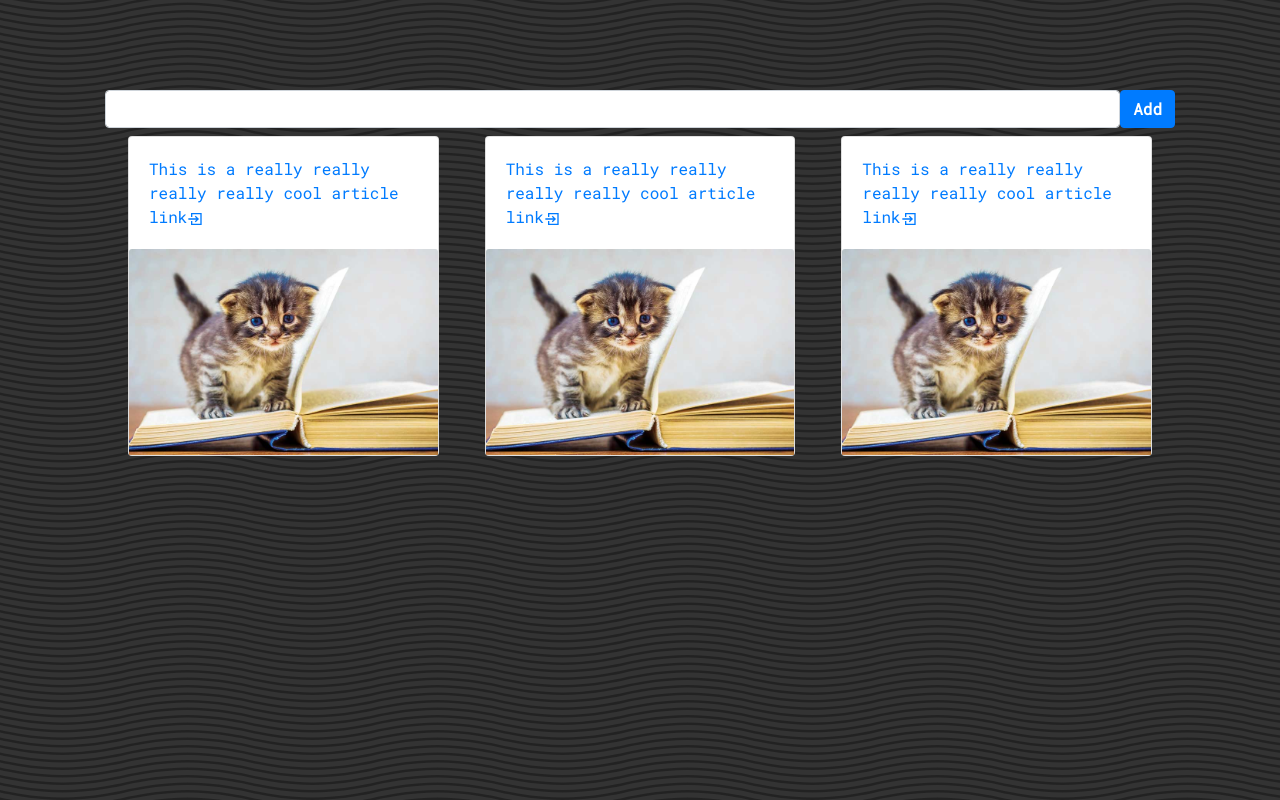
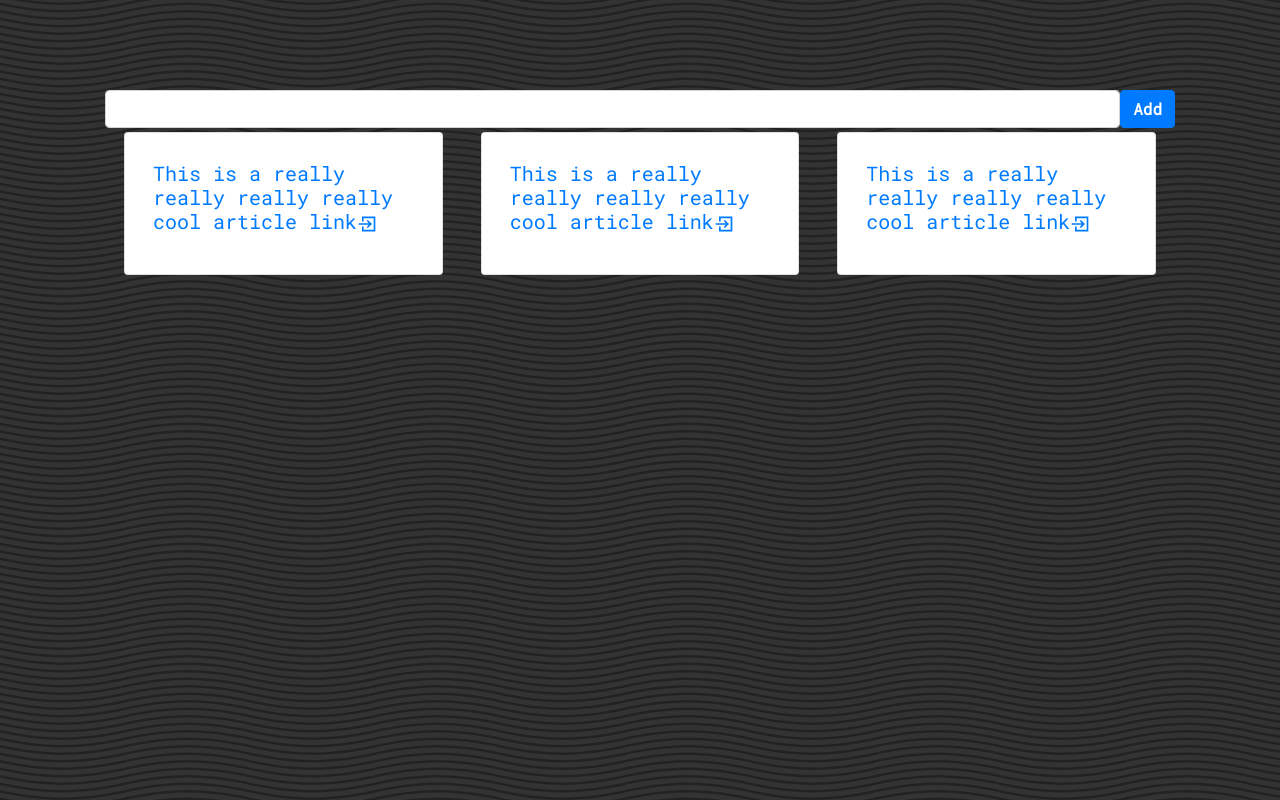
Before and after one commit to Borghese-Gladiator/pwa-react-article-tracker, a React (Create React App) app: page / in a window 1280 px wide. Built offline with nearby package versions, Linux system fonts and the light colour scheme.

Commit message:
remove image & use description

```diff
--- a/src/components/Article.js
+++ b/src/components/Article.js
@@ -1,14 +1,14 @@
 import { CgEnter } from 'react-icons/cg';
 
 export default function Article({ articleObj }) {
-  const { title, link, imgLink } = articleObj;
+  const { title, description, link, imgLink } = articleObj;
   return (
     <div className="col-12 col-sm-6 col-lg-4">
-      <div className="card m-2">
-        <div className="d-flex align-items-center justify-content-between card-body">
-          <a href={link} target="_blank" rel="noopener noreferrer">{title}<CgEnter /></a>
+      <div className="card m-1 p-2">
+        <div class="card-body">
+          <h5 className="card-title"><a href={link} target="_blank" rel="noopener noreferrer">{title}<CgEnter /></a></h5>
+          <p class="card-text">{description}</p>
         </div>
-        <img className="card-img-top" src={imgLink} alt="card graphic" />
       </div>
     </div>
   )
```
